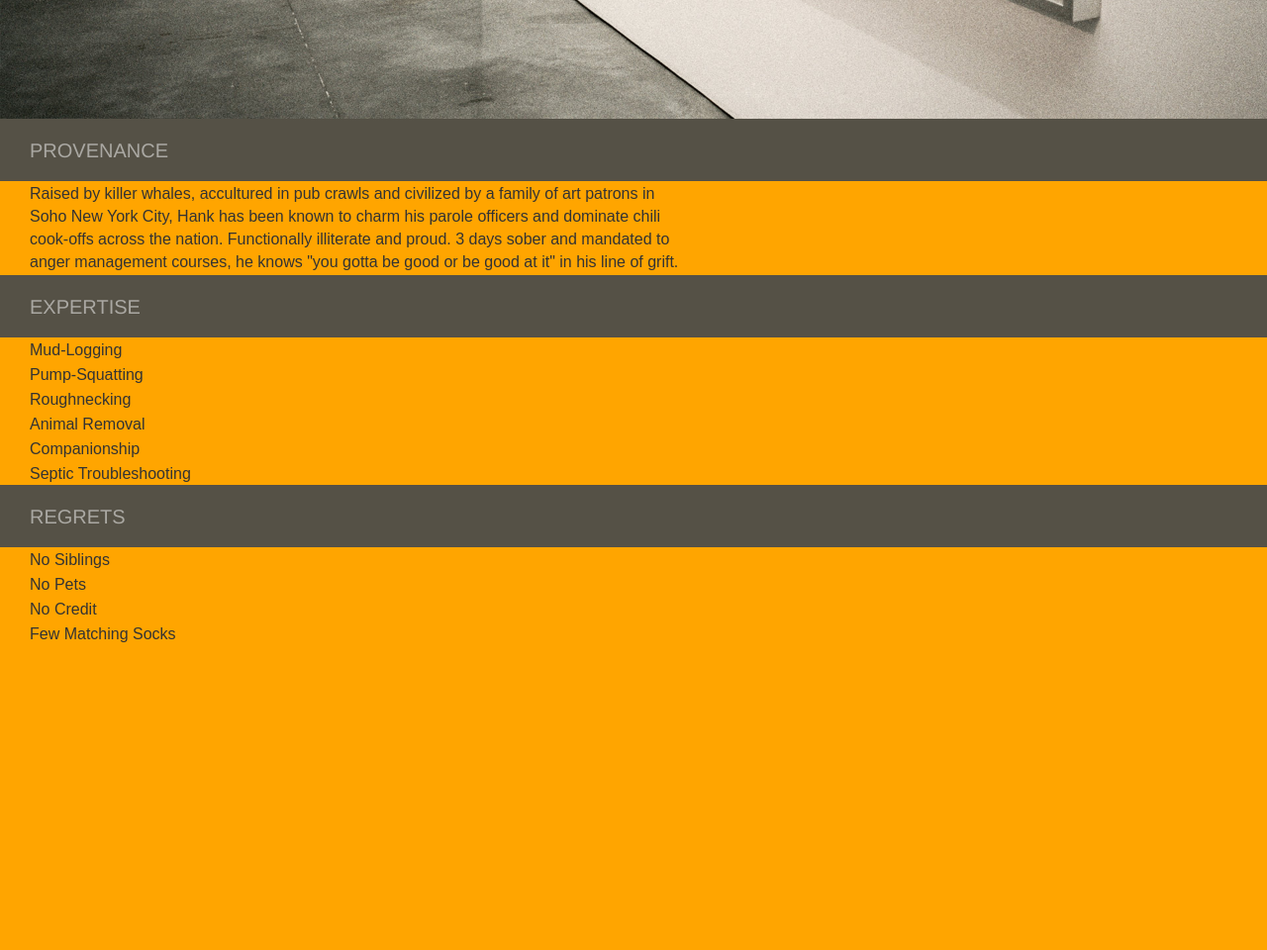
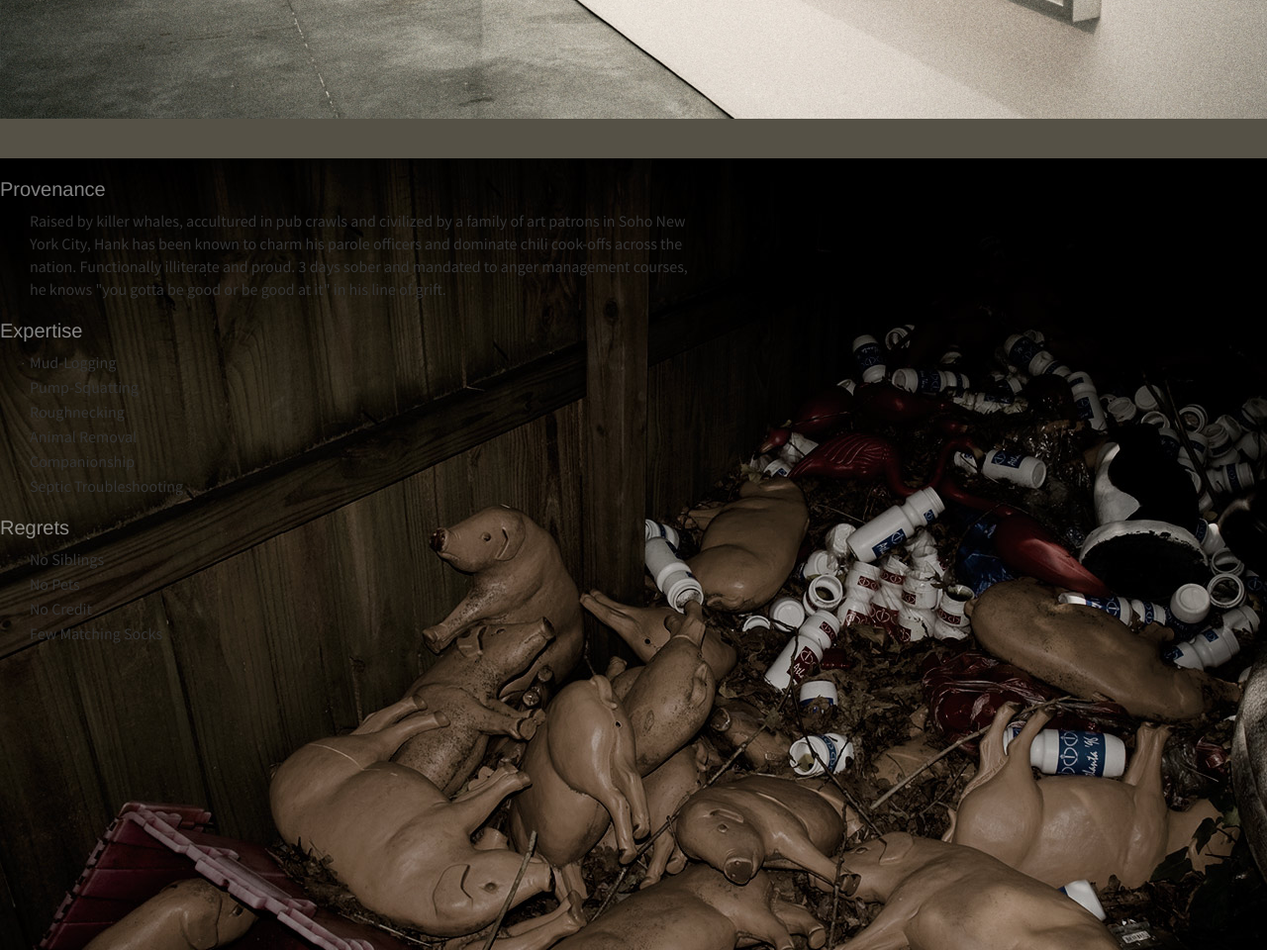
Before and after one commit to philbatta/Personal_site, a plain HTML site: page index.html in a window 1280 px wide. Shown: the part 680-1640 px from the top of the page at 99% size. Before the commit the page ends 1333 px from the top, so only its background shows below. Drawn offline with Linux system fonts and the light colour scheme.

Commit message:
before boot-strap

```diff
--- a/index.html
+++ b/index.html
@@ -8,6 +8,7 @@
     <link rel="stylesheet" type="text/css" href="bootstrap.min.css">
     <link rel="stylesheet" type="text/css" href="screen.css">
     <link href='http://fonts.googleapis.com/css?family=Pacifico' rel='stylesheet' type='text/css'>
+    <link href='http://fonts.googleapis.com/css?family=Source+Sans+Pro' rel='stylesheet' type='text/css'>
 </head>
 <body>
 	<div class="contain">
@@ -38,12 +39,17 @@
 		</div>
 	</div>
 
-	<section id="Provenance"><div><h2>Provenance</h2></div></section>
+	<div class="clear"></div>
+	<div class="divider"></div>
+
+<div class="contain">
+<div class="detail-bg">
+	<div><h2 id="Provenance">Provenance</h2></div>
 		<div class="annecdote">
 			<p>Raised by killer whales, accultured in pub crawls and civilized by a family of art patrons in Soho New York City, Hank has been known to charm his parole officers and dominate chili cook-offs across the nation. Functionally illiterate and proud. 3 days sober and mandated to anger management courses, he knows "you gotta be good or be good at it" in his line of grift.<p>
 		</div>
 
-	<section id="Expertise"><div><h2>Expertise</h2></div></section>
+	<div><h2 id="Expertise">Expertise</h2></div>
 		<div class="text-box">
 			<p>Mud-Logging</p>
 			<p>Pump-Squatting</p>
@@ -53,24 +59,22 @@
 			<p>Septic Troubleshooting</p>
 		</div>
 
+		<div><h2 id="Regrets">Regrets</h2></div>
+		<div class="block-list">
+			<div class"text-box">
+				<p>No Siblings</p>
+				<p>No Pets</p>
+				<p>No Credit</p>
+				<p>Few Matching Socks</p>
+			</div>
+		<div>
+</div>
+</div>
+
 <div class="clear"></div>
 
 
-	<section id="Regrets"><div><h2>Regrets</h2></div></section>
-		<div class="block-list">
-			<div>
-				<p>No Siblings</p>
-			</div>
-			<div>
-				<p>No Pets</p>
-			</div>
-			<div>
-				<p>No Credit</p>
-			</div>
-			<div>
-				<p>Few Matching Socks</p>
-			</div>
-		<div>
+
 
 </body>
 </html>
--- a/screen.css
+++ b/screen.css
@@ -76,6 +76,20 @@ a:hover{
 	border-bottom: 3px solid #555146;
 }
 
+.divider{
+	width:100%;
+	height:40px;
+	background-color:#555146;
+}
+
+.detail-bg{
+	background-image:url(images/regrets_expertise.jpg);
+	background-size: 800px;
+	width:100%;
+	height:800px;
+	overflow:auto;
+}
+
 section{
 	background-color:#555146;
 	color: white;
@@ -117,6 +131,13 @@ p{
 		height:800px;
 	}
 
+	.detail-bg{
+		background-image:url(images/regrets_expertise.jpg);
+		background-size: 1280px;
+		width:100%;
+		height:800px;
+	}
+
 
 
 }
```
